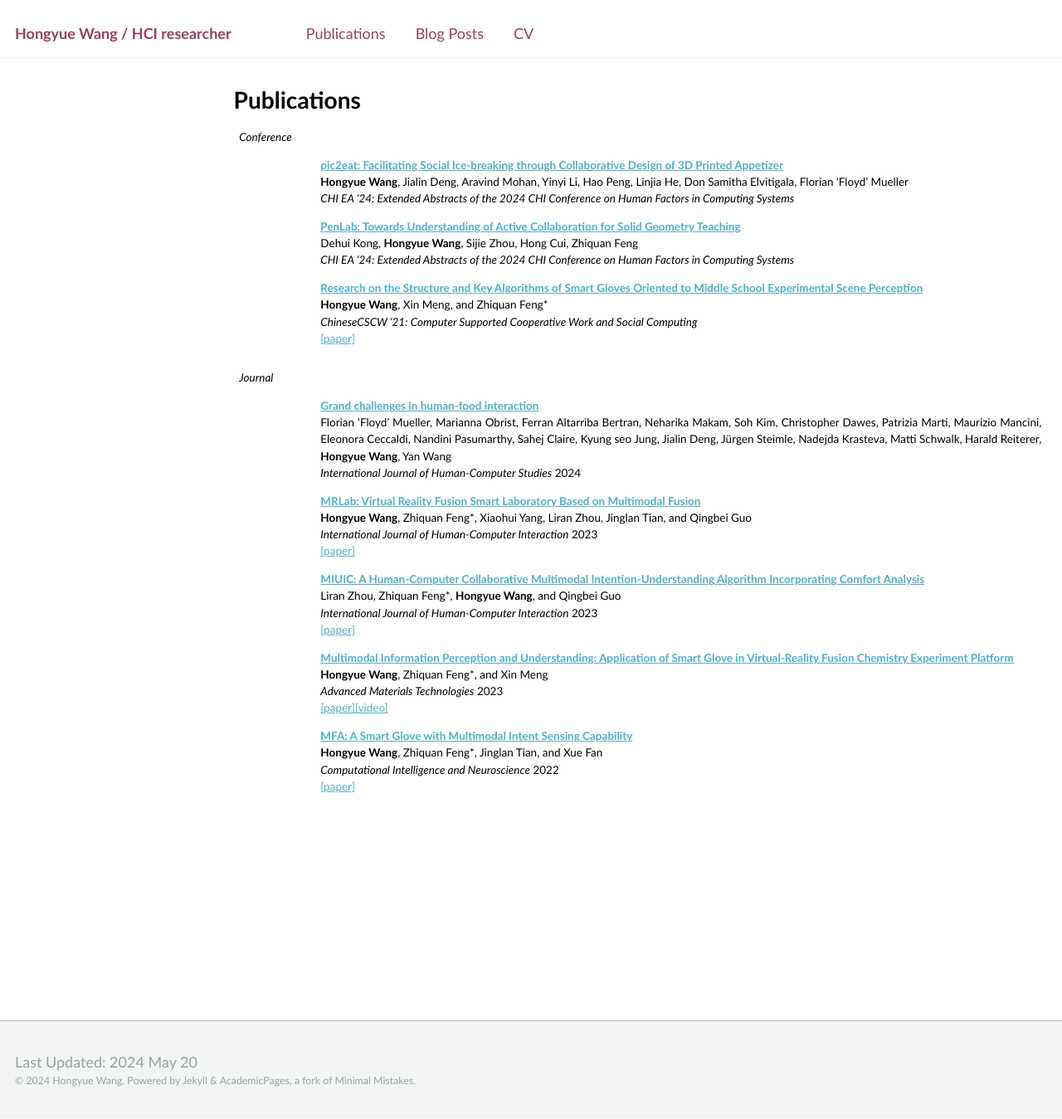
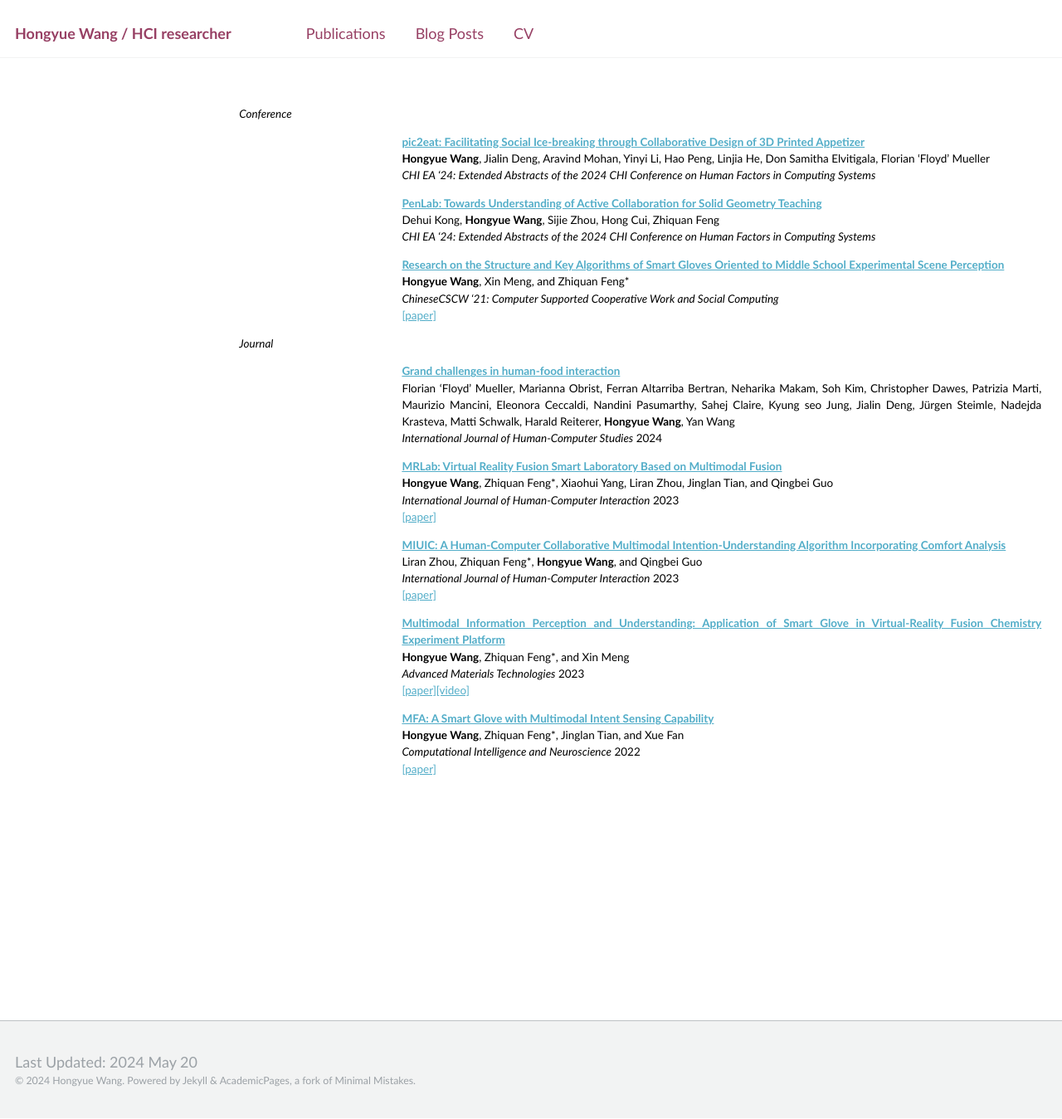
Before and after one commit to hongyue-howard-wang/hongyue-howard-wang.github.io, a Jekyll site: the page built from _pages/publications.md, in a window 1280 px wide and 1349 px high. Shown: the whole window at 83% size. Built offline with Jekyll 4.4.1, drawn with Linux system fonts in a browser that asks for light colours; nearby versions of some CDN libraries.

Commit message:
Update publications.md

```diff
--- a/_pages/publications.md
+++ b/_pages/publications.md
@@ -1,14 +1,14 @@
 ---
 layout: archive
-title: "Publications"
+title: ""
 permalink: /publications/
 author_profile: false
 ---
 
 <table style="border-collapse: collapse; border: none;">
 <colgroup>
-<col width="10%" />
-<col width="90%" />
+<col width="20%" />
+<col width="80%" />
 </colgroup>
 <tbody style="border: none;">
 
@@ -18,7 +18,7 @@ author_profile: false
 </tr>
 
 <tr>
-<td style="border: none;" markdown="span"></td>
+<td style="border: none;" markdown="span"> </td>
 <td markdown="span" style="border: none; text-align:justify"><a href="https://doi.org/10.1145/3613905.3651082" target="_blank">**pic2eat: Facilitating Social Ice-breaking through Collaborative Design of 3D Printed Appetizer**</a><br>**Hongyue Wang**, Jialin Deng, Aravind Mohan, Yinyi Li, Hao Peng, Linjia He, Don Samitha Elvitigala, Florian 'Floyd' Mueller<br>*CHI EA '24: Extended Abstracts of the 2024 CHI Conference on Human Factors in Computing Systems*<br></td>
 </tr>
 
@@ -32,10 +32,6 @@ author_profile: false
 <td markdown="span" style="border: none; text-align:justify"><a href="https://link.springer.com/chapter/10.1007/978-981-19-4546-5_32">**Research on the Structure and Key Algorithms of Smart Gloves Oriented to Middle School Experimental Scene Perception**</a><br>**Hongyue Wang**, Xin Meng, and Zhiquan Feng\*<br>*ChineseCSCW '21: Computer Supported Cooperative Work and Social Computing*<br><a href="/_publications/Research on the Structure and Key Algorithms of Smart Gloves Oriented to Middle School Experimental Scene Perception.pdf" target="_blank">[paper]</a></td>
 </tr>
 
-<tr>
-  <td style="border: none;" markdown="span"></td>
-  <td style="border: none;" markdown="span"></td>
-</tr>
 
 <tr>
   <td style="border: none;" markdown="span">*Journal*</td>
```
